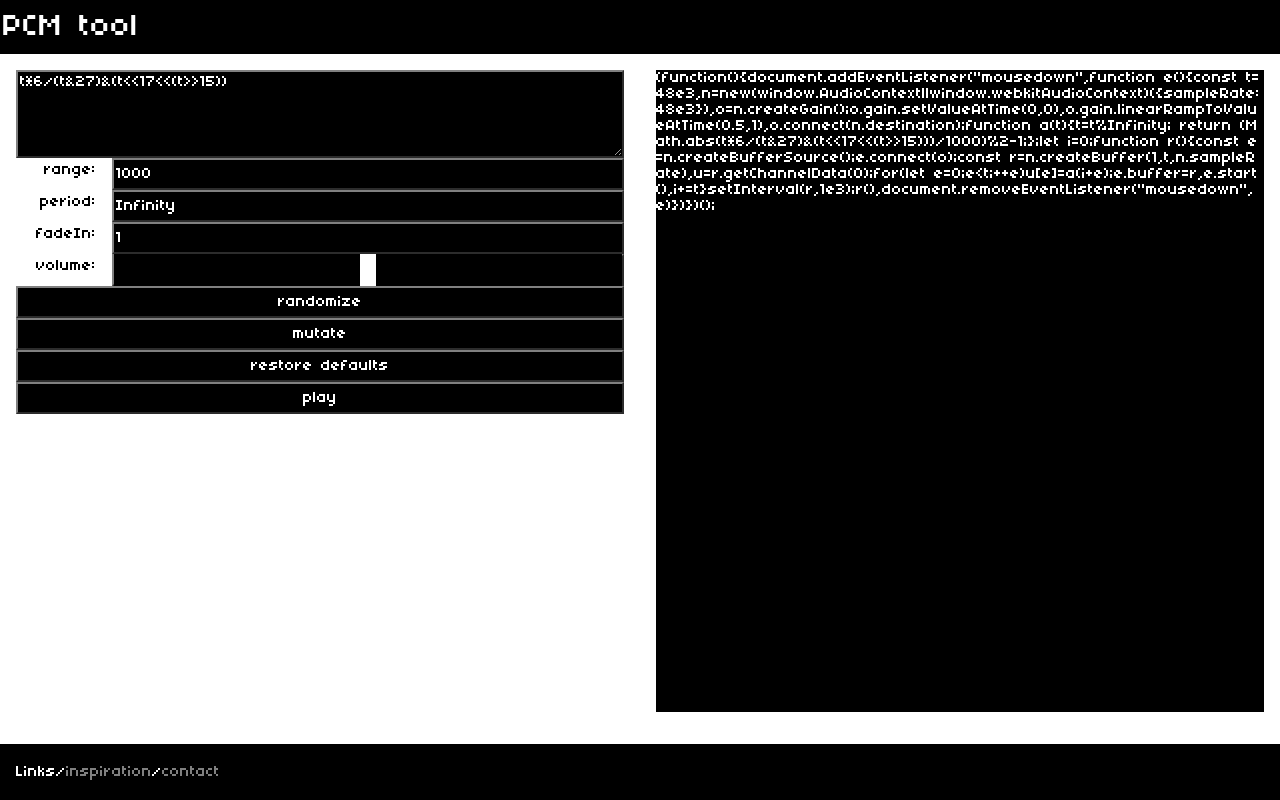
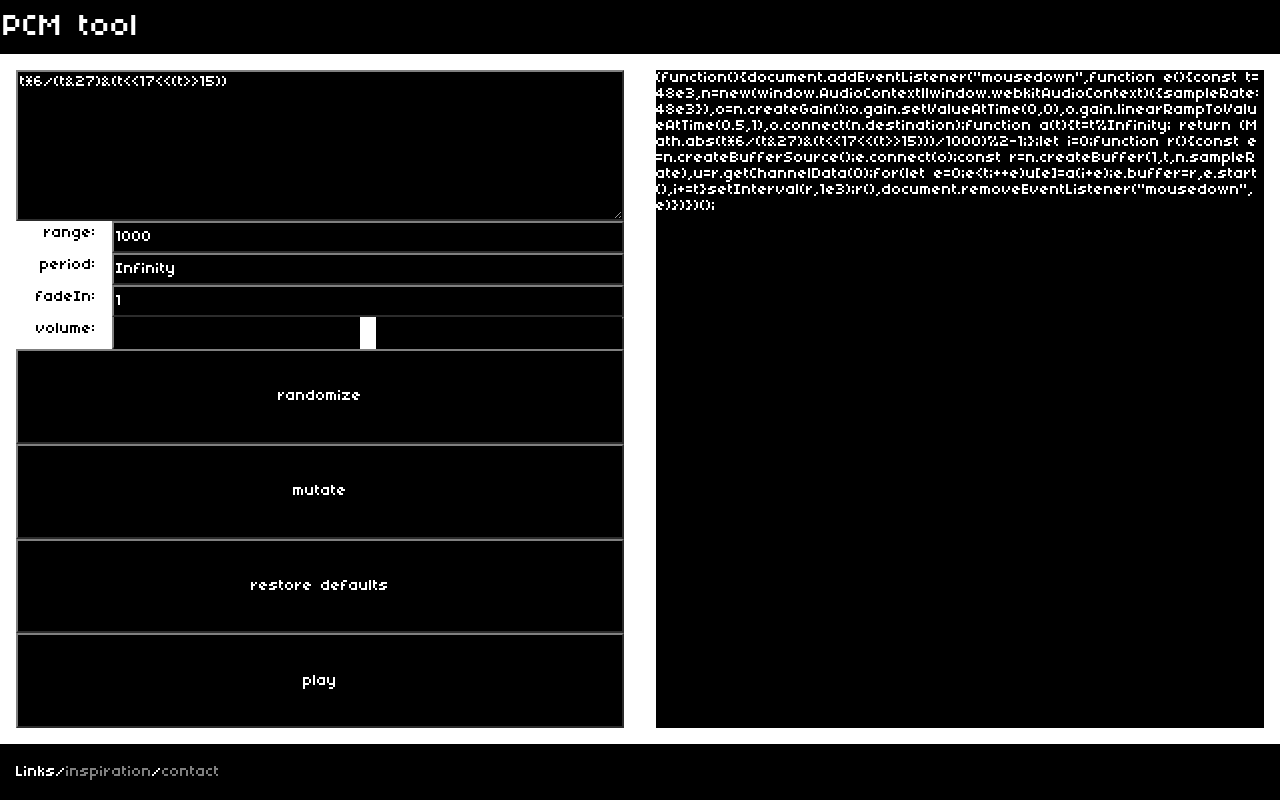
Before and after one commit to seleb/PCM-tool, a Preact app: page / in a window 1280 px wide. Built offline with nearby package versions, Linux system fonts and the light colour scheme; the HTML template or start-up script is replaced by a standard one.

Commit message:
more responsiveness

```diff
--- a/src/components/app.css
+++ b/src/components/app.css
@@ -1,6 +1,8 @@
 .app input,
 .app textarea,
 .app button {
+	flex-grow: 1;
+	flex-shrink: 0;
 	color:white;
 	background:black;
 	font-family: inherit;
@@ -92,3 +94,9 @@ button {
 		display: none;
 	}
 }
+
+@media screen and (max-width: 25em) {
+	.app>main {
+		display: block;
+	}
+}
--- a/src/components/field.css
+++ b/src/components/field.css
@@ -1,4 +1,5 @@
 .field {
+	flex-shrink: 0;
 	color: black;
 	display: flex;
 	width: 100%;
--- a/src/components/input-range.css
+++ b/src/components/input-range.css
@@ -1,6 +1,5 @@
 input[type=range] {
 	-webkit-appearance: none;
-	width: 100%;
 }
 
 input[type=range]:focus {
--- a/src/components/output.css
+++ b/src/components/output.css
@@ -32,8 +32,10 @@
 
 .output>.copy-notif {
 	flex: none;
-	color: black;
+	background: black;
+	color: white;
 	text-align: center;
 	grid-column-end: span 2;
-	height: 1em;
+	width: 100%;
+	height: 2em;
 }
```
